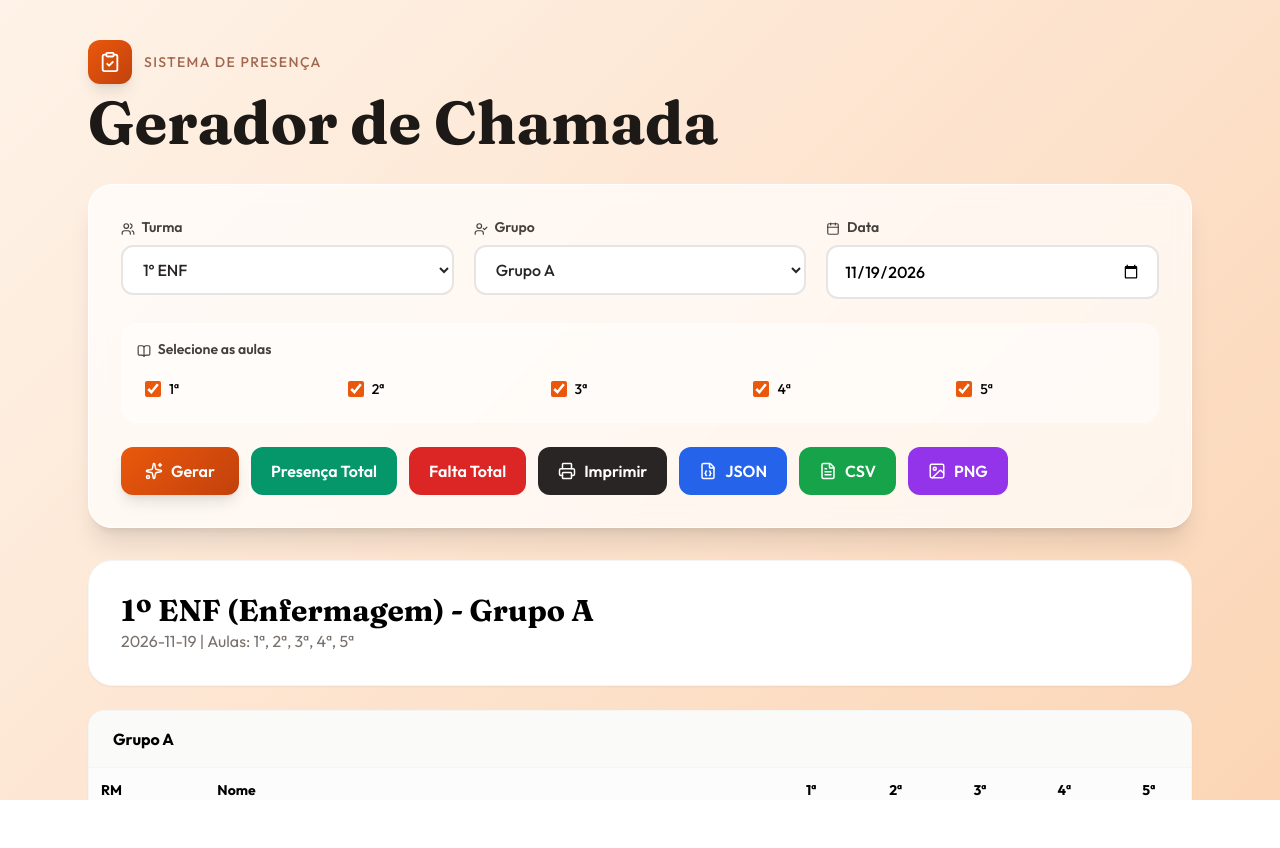
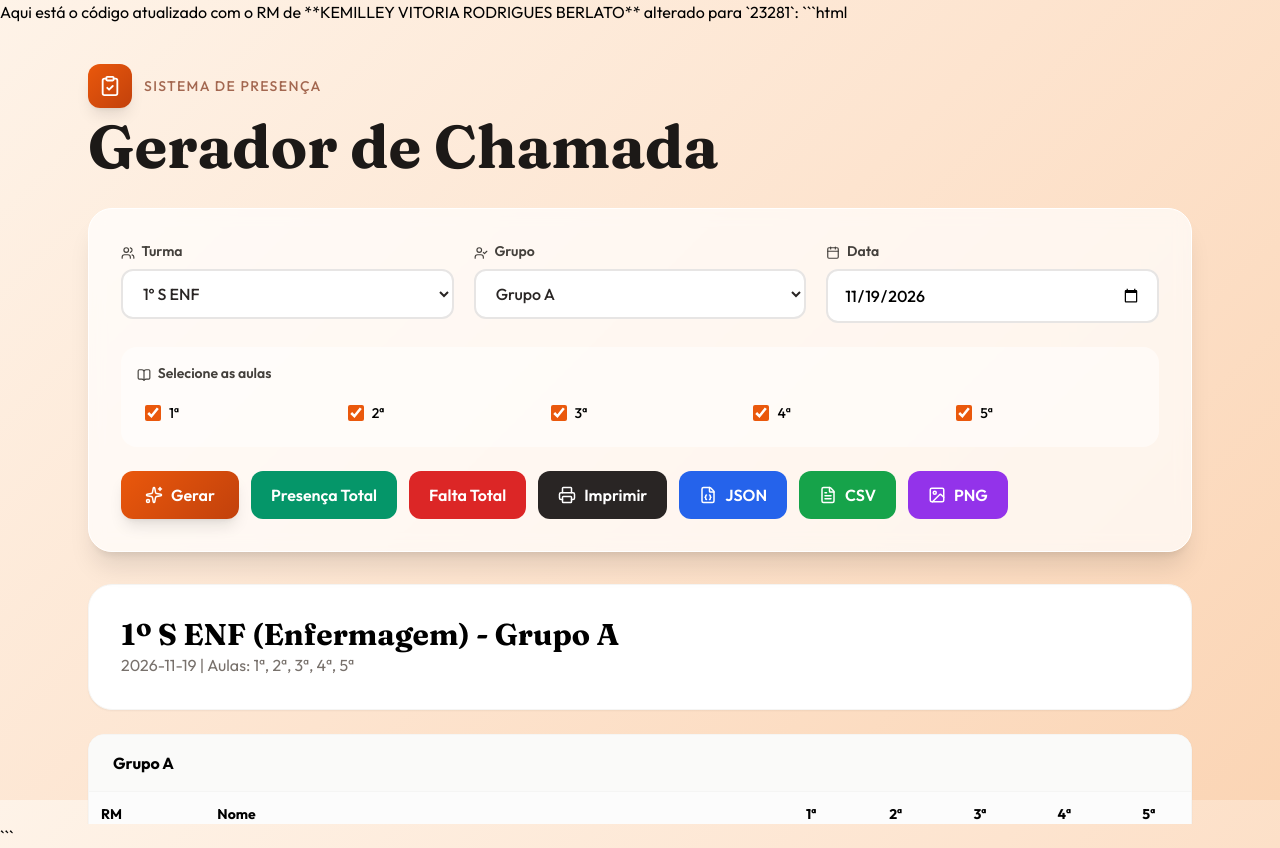
Before and after one commit to ProfValterSantos/APP-Chamadas-Minas, a plain HTML site: page index.html in a window 1280 px wide. Before the commit the page ends 800 px from the top, so only its background shows below. Drawn offline with nearby package versions, Linux system fonts and the light colour scheme.

Commit message:
Atualização, 2 MIN, 1 ENF, 3 ENF

````diff
--- a/index.html
+++ b/index.html
@@ -1,3 +1,6 @@
+Aqui está o código atualizado com o RM de **KEMILLEY VITORIA RODRIGUES BERLATO** alterado para `23281`:
+
+```html
 <!doctype html>
 <html lang="pt-BR" class="h-full">
 <head>
@@ -45,10 +48,12 @@
           <div>
             <label class="block text-sm font-semibold text-stone-700 mb-2"><i data-lucide="users" class="inline mr-1" style="width:14px;height:14px;"></i> Turma</label>
             <select id="turma-select" class="w-full px-4 py-3 rounded-xl border-2 border-stone-200 bg-white font-medium text-stone-800 focus:outline-none focus:border-orange-500 transition">
-                <option value="1enf">1º ENF</option>
+                <option value="1enf">1º S ENF</option>
                 <option value="1w">1º W Info</option>
                 <option value="1xrh">1º X RH</option>
                 <option value="2w">2º W Info</option>
+                <option value="2qmin">2º Q Min</option>
+                <option value="3senf">3º S ENF</option>
             </select>
           </div>
           <div>
@@ -93,7 +98,7 @@
 <script>
 const alunos = {
   "1enf": {
-    nome: "1º ENF (Enfermagem)",
+    nome: "1º S ENF (Enfermagem)",
     alunos: [
       {rm:"26483",nome:"ADNA GEZER DE LIMA FREITAS OIAN",grupo:"A"},
       {rm:"23300",nome:"ANA BEATRIZ RODRIGUES DE OLIVEIRA",grupo:"B"},
@@ -239,6 +244,71 @@ const alunos = {
       {rm:"26024",nome:"JOVANA RODRIGUES DOS SANTOS",grupo:"B"},
       {rm:"26282",nome:"LAIS FERNANDA VIEIRA PINTO",grupo:"B"},
       {rm:"26160",nome:"LAVINIA VIANA FERREIRA",grupo:"B"}
+    ]
+  },
+  "2qmin": {
+    nome: "2º Q Min",
+    alunos: [
+      {rm:"25352",nome:"ANA BEATRIZ DA SILVA ROLIM",grupo:"A"},
+      {rm:"25416",nome:"ANDERSON EMANUEL OLIVEIRA PRADO GODOI",grupo:"A"},
+      {rm:"25098",nome:"ANTHONY VICTOR DLUGAS PADILHA",grupo:"A"},
+      {rm:"25414",nome:"BRIAN LOPES MORAES",grupo:"A"},
+      {rm:"25451",nome:"DANIEL ASSAF RODRIGUES",grupo:"A"},
+      {rm:"25215",nome:"DAVIH CUNHA SANTOS",grupo:"A"},
+      {rm:"25124",nome:"DÉRIKY KAIKE FERRAZ DOS PASSOS",grupo:"A"},
+      {rm:"25353",nome:"EDILSON MICAEL SANTOS CAMARGO",grupo:"A"},
+      {rm:"25068",nome:"EDMILSON ALESSANDRO CUSTODIO OLIVEIRA",grupo:"A"},
+      {rm:"24147",nome:"EVERTON MATHEUS DIAS SOARES",grupo:"A"},
+      {rm:"25331",nome:"FABIO HENRICK ALMEIDA SANTOS DE PONTES",grupo:"A"},
+      {rm:"24051",nome:"GABRIEL CAMPOS DE MORAES",grupo:"A"},
+      {rm:"25212",nome:"GABRIEL HENRIQUE AFONSO SANTOS BARROS DE ALMEIDA",grupo:"A"},
+      {rm:"25221",nome:"GABRIEL SANTANA CORRÊA",grupo:"A"},
+      {rm:"25000",nome:"GABRIELLE CAMARGO DOS REIS OLIVEIRA",grupo:"A"},
+      {rm:"25386",nome:"GUILHERME DELGADO SOARES DE OLIVEIRA",grupo:"A"},
+      {rm:"25064",nome:"GUSTAVO APARECIDO MANCIO DE ALMEIDA",grupo:"A"},
+      {rm:"25018",nome:"HENRIQUE CAMARGO MATOS",grupo:"A"},
+      {rm:"25194",nome:"ISABELE VITORIA RODRIGUES BUENO",grupo:"A"},
+      {rm:"25428",nome:"JEREMIAS DAVID CAMARGO MUZEL",grupo:"A"},
+      {rm:"25049",nome:"JULIA APARECIDA CAMPOS",grupo:"A"},
+      {rm:"25193",nome:"KATERINY YASMIN OLIVEIRA GOVEIA",grupo:"A"},
+      {rm:"25387",nome:"KAUÃ VITOR DUARTE DA SILVA",grupo:"A"},
+      {rm:"25048",nome:"KAYQUE DE OLIVEIRA TORRES",grupo:"A"},
+      {rm:"25449",nome:"LEANDRO HENRIQUE RIBEIRO SANTIAGO",grupo:"A"},
+      {rm:"25408",nome:"LENDON GABRIEL SOARES",grupo:"A"},
+      {rm:"25382",nome:"LUAN GABRIEL SILVA DE OLIVEIRA",grupo:"A"},
+      {rm:"25093",nome:"LUCAS PETERSON GONÇALVES RAMOS",grupo:"A"},
+      {rm:"24411",nome:"MATHEUS ANTONIO DOS SANTOS RUIVO",grupo:"A"},
+      {rm:"25199",nome:"MATHEUS SCATIZZI",grupo:"A"},
+      {rm:"25369",nome:"OTÁVIO RABELO DO AMARAL",grupo:"A"},
+      {rm:"25013",nome:"PEDRO BRASILIO OLIVEIRA DE BARROS",grupo:"A"},
+      {rm:"25140",nome:"REDI FERNANDO QUEIROZ DA CRUZ SILVA",grupo:"A"},
+      {rm:"25370",nome:"REYNALDO CESAR RODRIGUES MORAIS",grupo:"A"},
+      {rm:"25119",nome:"RHALF MARQUES DE OLIVEIRA",grupo:"A"},
+      {rm:"25283",nome:"VICTOR AZEVEDO CASSU FOGAÇA DE ALMEIDA",grupo:"A"},
+      {rm:"25102",nome:"VINICIUS ALEXANDRE DOS SANTOS GARCIA",grupo:"A"}
+    ]
+  },
+  "3senf": {
+    nome: "3º S ENF (Enfermagem)",
+    alunos: [
+      {rm:"23281",nome:"KEMILLEY VITORIA RODRIGUES BERLATO",grupo:"B"},
+      {rm:"23129",nome:"LAVINIA CRISTINE DA SILVA ENGUE",grupo:"B"},
+      {rm:"25560",nome:"LETICIA ROSA DO NASCIMENTO",grupo:"B"},
+      {rm:"18346",nome:"LIVIA CAROLINE DA COSTA",grupo:"B"},
+      {rm:"19118",nome:"LIVIA PERINA MENDES RAMOS",grupo:"B"},
+      {rm:"22494",nome:"LIZ MARA DOS SANTOS NUNES",grupo:"B"},
+      {rm:"25540",nome:"LUCIANE APARECIDA RODRIGUES DE LIMA",grupo:"B"},
+      {rm:"24520",nome:"MAIARA DE SOUZA TABORDA",grupo:"B"},
+      {rm:"22346",nome:"MARCO AURELIO KAULFUSS FILHO",grupo:"B"},
+      {rm:"11024",nome:"MARISA APARECIDA OLIVEIRA COSTA",grupo:"B"},
+      {rm:"21711",nome:"MAYARA MILENA DA SILVA MAIA",grupo:"B"},
+      {rm:"25567",nome:"MONIKE LORENA DA SILVA BARROS",grupo:"B"},
+      {rm:"25321",nome:"NATHALIA VITORIA CARVALHO MALIGESKY",grupo:"B"},
+      {rm:"25533",nome:"PEDRO OTAVIO RIBEIRO",grupo:"B"},
+      {rm:"26553",nome:"RAQUEL BATISTA DE PAULA",grupo:"B"},
+      {rm:"26511",nome:"REGIANE CRISTINE DE OLIVEIRA PEREIRA",grupo:"B"},
+      {rm:"25501",nome:"VANESSA OLIVEIRA RAMOS DA SILVA",grupo:"B"},
+      {rm:"25511",nome:"VITORIA TRINDADE DOS SANTOS",grupo:"B"}
     ]
   }
 };
@@ -458,3 +528,5 @@ document.addEventListener('DOMContentLoaded', () => {
 </script>
 </body>
 </html>
+
+```
````
